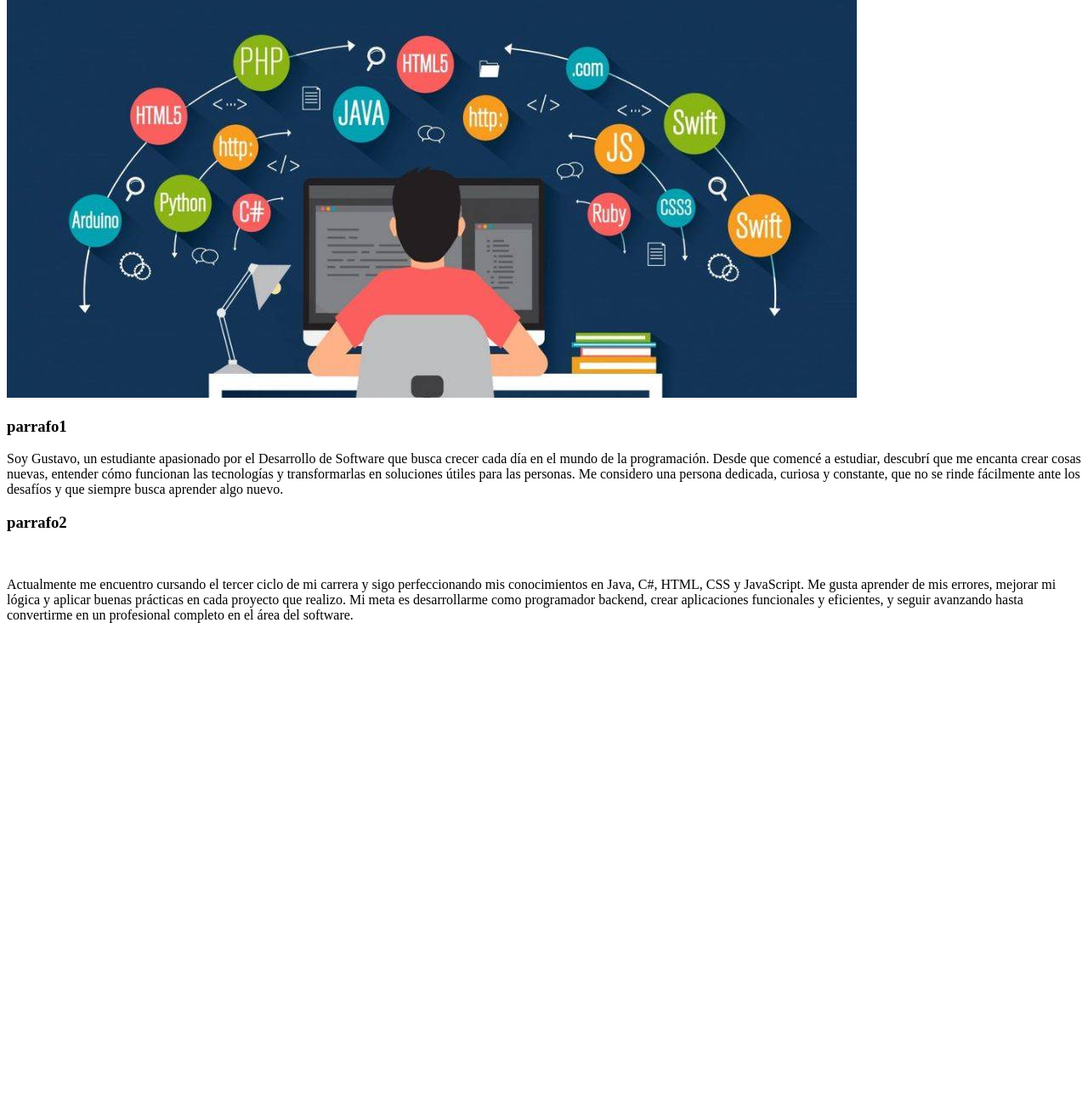
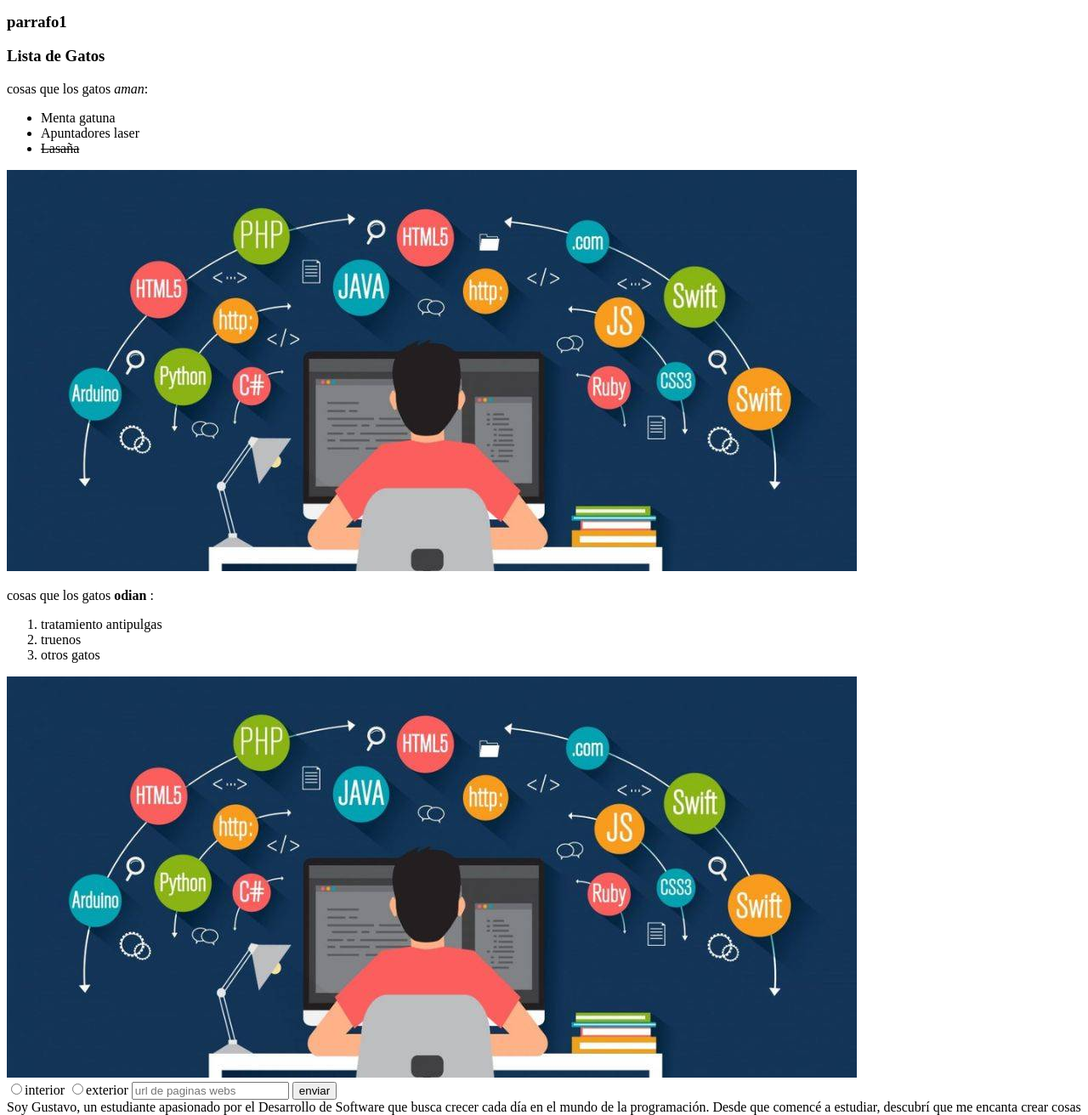
Before and after one commit to Gustavobest/PortafolioGustavo, a plain HTML site: page index.html in a window 1280 px wide. Shown: the part 560-1872 px from the top of the page at 85% size. Before the commit the page ends 1309 px from the top, so only its background shows below. Drawn offline with Linux system fonts and the light colour scheme.

Commit message:
actualizacion2

```diff
--- a/index.html
+++ b/index.html
@@ -15,14 +15,47 @@
                Me encuentro fortaleciendo mis conocimientos en Java, C#, HTML, CSS y SQL, con el objetivo de convertirme en un desarrollador full stack capaz de crear soluciones empresariales completas.
               Tengo habilidades en el análisis, diseño y modelado de sistemas, y estoy comprometido con seguir aprendiendo nuevas tecnologías para aportar en proyectos reales.
               </p>
-            <img src="https://www.sise.edu.pe/uploads/guia_lenguaje_programacion_254696ccae.jpg" alt="imagenes de codigos de programación">
+            <a href="#"><img src="https://www.sise.edu.pe/uploads/guia_lenguaje_programacion_254696ccae.jpg" alt="imagenes de codigos de programación"></a>
          <br>
-            <img src="img/programacion.jpg">
+
+
+              <h3 id="parrafo1">parrafo1</h3>
+            <p >
+
+              <h3> Lista de Gatos</h3>
+              <p>cosas que los gatos <em>aman</em>:</p>
+
+              <ul>
+                <li>Menta gatuna</li>
+                <li>Apuntadores laser</li>
+                <li><s>Lasaña</s></li>
+              </ul>
+              <a href="https://www.youtube.com/" target="_blank" rel="noopener neroferrer"><img src="img/programacion.jpg" alt="iamgen de programacion"></a>
+
+              <p>cosas que los gatos <strong> odian </strong>:</p>
+              <ol>
+               <li>tratamiento antipulgas</li>
+               <li>truenos</li>
+               <li>otros gatos</li>
+
+              </ol>
+              <img src="img/programacion.jpg">
+              <form >
+                <label forn><input type="radio">interior</label>
+                <input type="radio">exterior
+               <input type="text" placeholder="url de paginas webs">
+               <button type="submit">enviar</button>
+
+
+              </form>
+
+
             </main>
-            <h3 id="parrafo1">parrafo1</h3>
-            <p >
+
+
+
 Soy Gustavo, un estudiante apasionado por el Desarrollo de Software que busca crecer cada día en el mundo de la programación. Desde que comencé a estudiar, descubrí que me encanta crear cosas nuevas, entender cómo funcionan las tecnologías y transformarlas en soluciones útiles para las personas. Me considero una persona dedicada, curiosa y constante, que no se rinde fácilmente ante los desafíos y que siempre busca aprender algo nuevo.
-</p>
+</p >
 <h3 id="parrafo2">parrafo2</h3> <br>
 <p >
 Actualmente me encuentro cursando el tercer ciclo de mi carrera y sigo perfeccionando mis conocimientos en Java, C#, HTML, CSS y JavaScript. Me gusta aprender de mis errores, mejorar mi lógica y aplicar buenas prácticas en cada proyecto que realizo. Mi meta es desarrollarme como programador backend, crear aplicaciones funcionales y eficientes, y seguir avanzando hasta convertirme en un profesional completo en el área del software.
```
